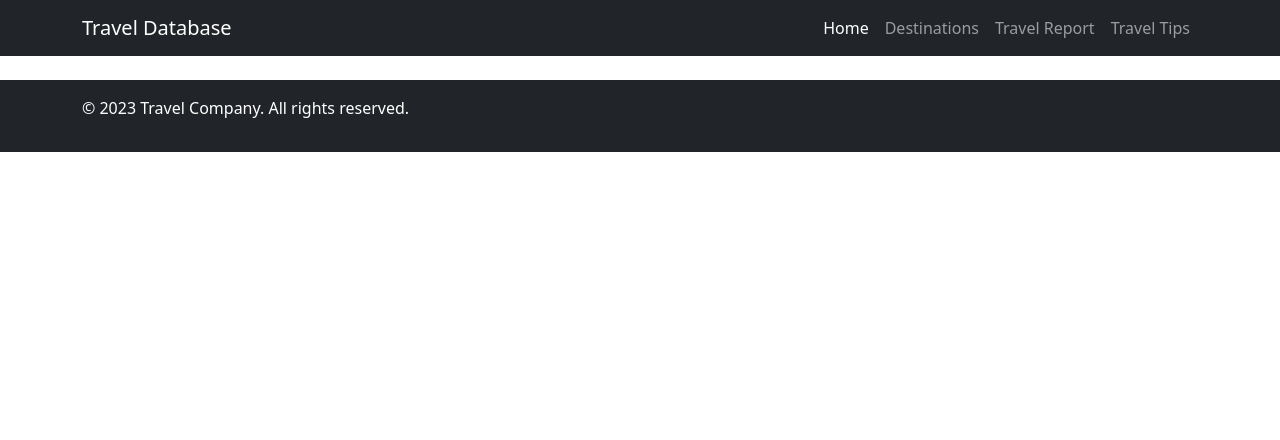
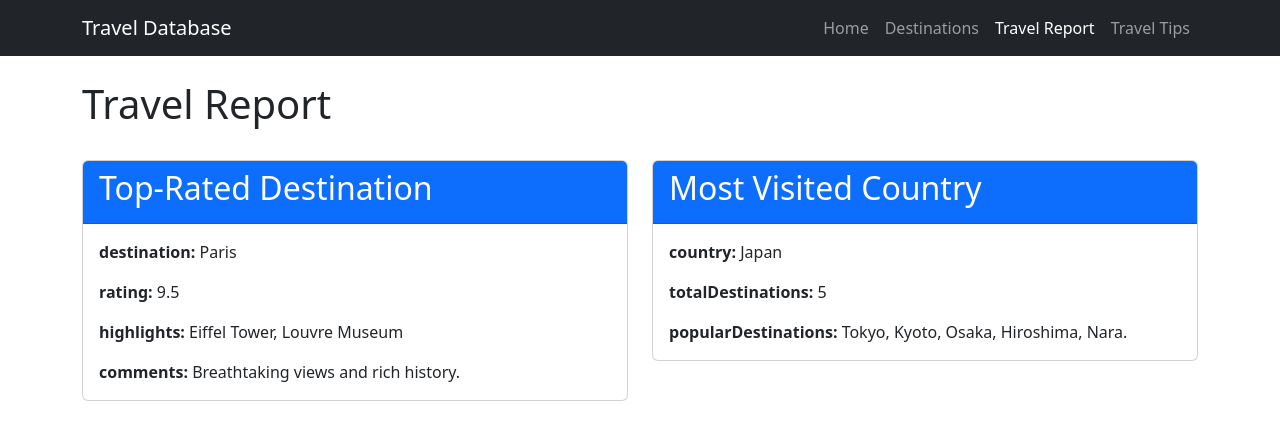
Before and after one commit to ashwinipendkar953/Travel-Database, a plain HTML site: page travelReport.html in a window 1280 px wide. Drawn offline with nearby package versions, Linux system fonts and the light colour scheme.

Commit message:
created travel-report page

```diff
--- a/travelReport.html
+++ b/travelReport.html
@@ -36,13 +36,15 @@
           >
             <ul class="navbar-nav">
               <li class="nav-item">
-                <a href="./index.html" class="nav-link active">Home</a>
+                <a href="./index.html" class="nav-link">Home</a>
               </li>
               <li class="nav-item">
                 <a href="./destinations.html" class="nav-link">Destinations</a>
               </li>
               <li class="nav-item">
-                <a href="./travelReport.html" class="nav-link">Travel Report</a>
+                <a href="./travelReport.html" class="nav-link active"
+                  >Travel Report</a
+                >
               </li>
               <li class="nav-item">
                 <a href="./travelTips.html" class="nav-link">Travel Tips</a>
@@ -53,12 +55,43 @@
       </nav>
     </header>
 
-    <main class="container my-4"></main>
+    <main class="container my-4">
+      <h1>Travel Report</h1>
+      <div class="row py-4 g-4">
+        <div class="col-md-6">
+          <div class="card">
+            <div class="card-header bg-primary text-white">
+              <h2>Top-Rated Destination</h2>
+            </div>
+            <div class="card-body">
+              <p class="card-text"><strong>destination:</strong> Paris</p>
+              <p class="card-text"><strong>rating:</strong> 9.5</p>
+              <p class="card-text">
+                <strong>highlights:</strong> Eiffel Tower, Louvre Museum
+              </p>
+              <p class="card-text">
+                <strong>comments:</strong> Breathtaking views and rich history.
+              </p>
+            </div>
+          </div>
+        </div>
 
-    <footer class="bg-dark text-white py-3">
-      <div class="container">
-        <p>&copy; 2023 Travel Company. All rights reserved.</p>
+        <div class="col-md-6">
+          <div class="card">
+            <div class="card-header bg-primary text-white">
+              <h2>Most Visited Country</h2>
+            </div>
+            <div class="card-body">
+              <p class="card-text"><strong>country:</strong> Japan</p>
+              <p class="card-text"><strong>totalDestinations:</strong> 5</p>
+              <p class="card-text">
+                <strong>popularDestinations:</strong> Tokyo, Kyoto, Osaka,
+                Hiroshima, Nara.
+              </p>
+            </div>
+          </div>
+        </div>
       </div>
-    </footer>
+    </main>
   </body>
 </html>
```
